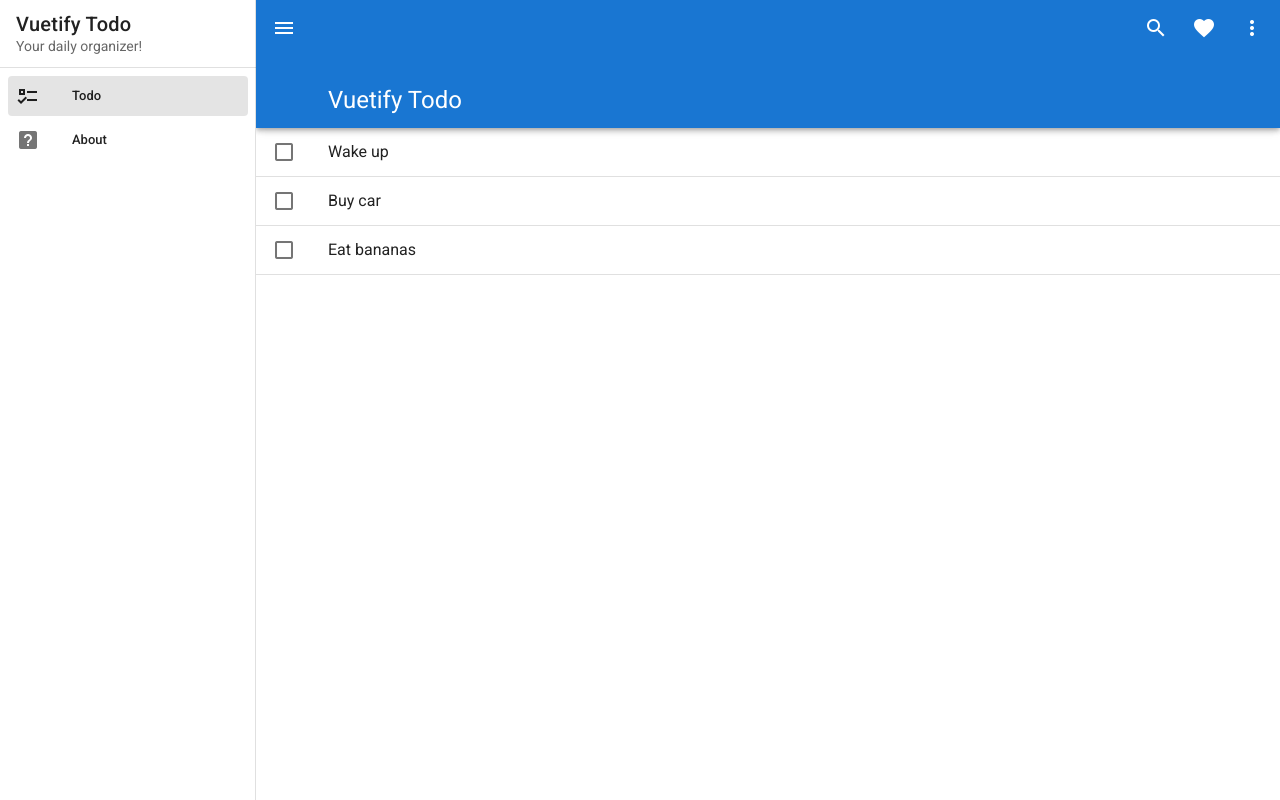
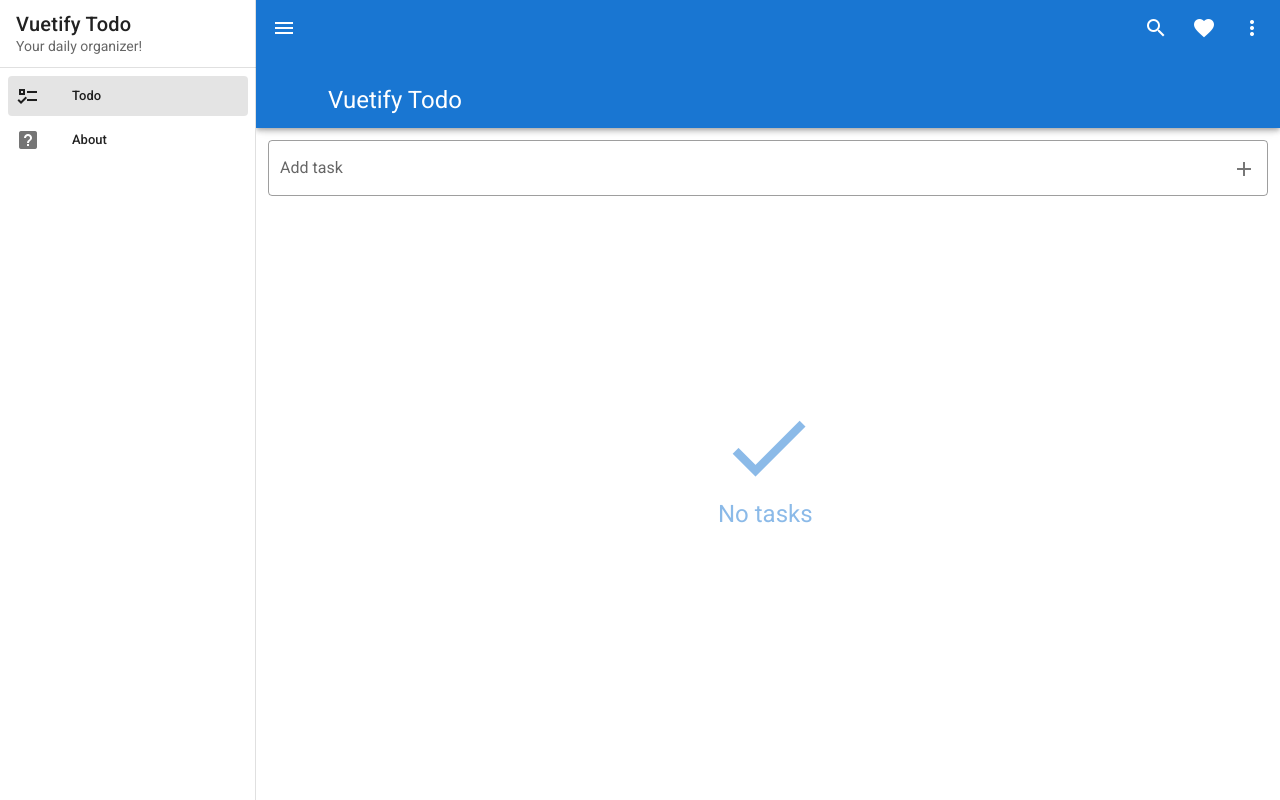
Before and after one commit to volodymyrfilon/vuetify-todo, a Vue app: page / in a window 1280 px wide. Built offline with nearby package versions, Linux system fonts and the light colour scheme.

Commit message:
feat: todo items handling

```diff
--- a/src/App.vue
+++ b/src/App.vue
@@ -1,5 +1,5 @@
 <template>
-	<v-app id="inspire">
+	<v-app>
 		<v-navigation-drawer app v-model="drawer">
 			<v-list-item>
 				<v-list-item-content>
--- a/src/views/Todo.vue
+++ b/src/views/Todo.vue
@@ -1,6 +1,18 @@
 <template>
 	<div class="home">
-		<v-list flat class="pt-0">
+		<v-text-field
+			v-model="newTaskTitle"
+			@click:append="addTask"
+			@keyup.enter="addTask"
+			class="pa-3"
+			outlined
+			label="Add task"
+			append-icon="mdi-plus"
+			hide-details
+			clearable
+		></v-text-field>
+
+		<v-list flat class="pt-0" v-if="tasks.length">
 			<div v-for="task in tasks" :key="task.id">
 				<v-list-item
 					@click="doneTask(task.id)"
@@ -17,11 +29,21 @@
 								>{{ task.title }}</v-list-item-title
 							>
 						</v-list-item-content>
+						<v-list-item-action>
+							<v-btn icon @click.stop="deleteTask(task.id)">
+								<v-icon color="primary lighten-1">mdi-delete</v-icon>
+							</v-btn>
+						</v-list-item-action>
 					</template>
 				</v-list-item>
 				<v-divider></v-divider>
 			</div>
 		</v-list>
+
+		<div v-else class="no-tasks">
+			<v-icon size="100" color="primary">mdi-check</v-icon>
+			<div class="text-h5 primary--text">No tasks</div>
+		</div>
 	</div>
 </template>
 
@@ -30,30 +52,38 @@ export default {
 	name: 'Home',
 	data() {
 		return {
-			tasks: [
-				{
-					id: 1,
-					title: 'Wake up',
-					done: false,
-				},
-				{
-					id: 2,
-					title: 'Buy car',
-					done: false,
-				},
-				{
-					id: 3,
-					title: 'Eat bananas',
-					done: false,
-				},
-			],
+			newTaskTitle: '',
+			tasks: [],
 		}
 	},
 	methods: {
+		addTask() {
+			let newTask = {
+				id: Date.now(),
+				title: this.newTaskTitle,
+				done: false,
+			}
+
+			this.tasks.push(newTask)
+			this.newTaskTitle = ''
+		},
 		doneTask(id) {
 			let task = this.tasks.filter(task => task.id === id)[0]
 			task.done = !task.done
 		},
+		deleteTask(id) {
+			this.tasks = this.tasks.filter(task => task.id !== id)
+		},
 	},
 }
 </script>
+
+<style lang="scss">
+.no-tasks {
+	position: absolute;
+	left: 50%;
+	top: 50%;
+	transform: translate(-50%, -50%);
+	opacity: 0.5;
+}
+</style>
```
